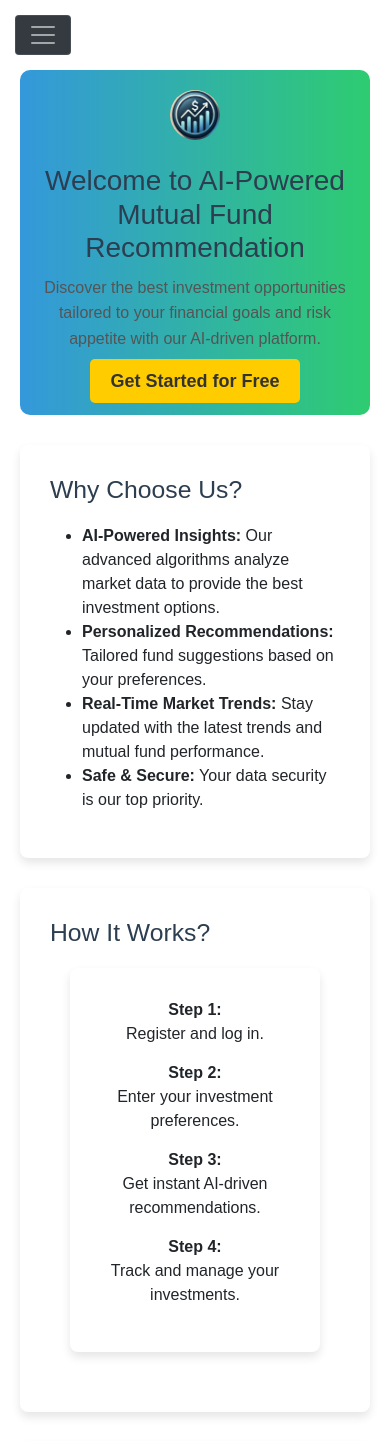
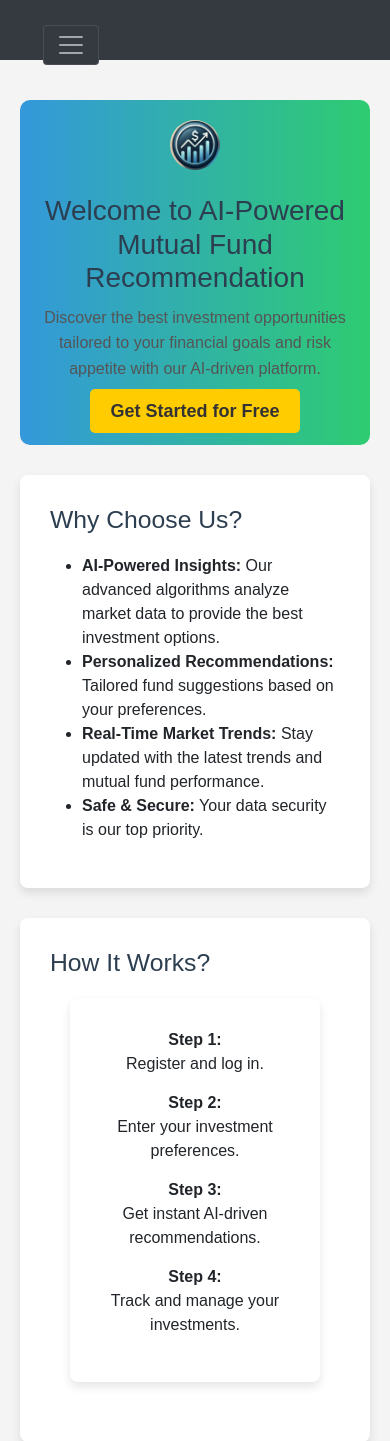
Before and after one commit to ajay9875/Mutual_Fund_Recommender, a Django app: page /landing_page/ in a window 390 px wide. Shown: the top 1441 px of the page. Run offline with Django 5.2, Linux system fonts and the light colour scheme.

Commit message:
Default and Index page Updated for mobile view using bootstrap new1

```diff
--- a/Myapp/static/css/Default.css
+++ b/Myapp/static/css/Default.css
@@ -31,7 +31,7 @@ p {
     padding: 20px 20px;
     text-align: center;
     border-radius: 10px;
-    margin: 10px 20px 30px 20px;
+    margin: 100px 20px 30px 20px;
 }
 .hero h1 {
     font-size: 36px;
--- a/Myapp/templates/Base.html
+++ b/Myapp/templates/Base.html
@@ -10,26 +10,70 @@
     <!-- Bootstrap 5.1.3 CSS -->
     <link href="https://cdn.jsdelivr.net/npm/bootstrap@5.1.3/dist/css/bootstrap.min.css" rel="stylesheet">
     <style>
-        /* Additional Mobile Styles */
+        /* Mobile Menu Styles */
         @media (max-width: 991.98px) {
-            /* Ensure body content doesn't hide behind navbar */
+            /* Fixed header */
+            .navbar {
+                position: fixed;
+                top: 0;
+                left: 0;
+                right: 0;
+                z-index: 1030;
+                height: 60px;
+                background-color: #343a40 !important;
+                padding: 0.5rem 1rem !important;
+            }
+
+            /* Body padding to account for fixed header */
             body {
                 padding-top: 60px;
             }
 
-            /* Make sure main content is below the toggle button */
-            main {
-                position: relative;
-                z-index: 1;
+            /* Mobile menu panel (50% width, slides from left) */
+            .navbar-collapse {
+                position: fixed !important;
+                top: 60px !important;
+                left: -50% !important;
+                width: 50% !important;
+                height: calc(100vh - 60px) !important;
+                background-color: #343a40 !important;
+                transition: left 0.3s ease !important;
+                z-index: 1050 !important;
+                box-shadow: 2px 0 10px rgba(0,0,0,0.2);
+                margin: 0 !important;
+                padding: 20px !important;
+                overflow-y: auto;
+            }
+
+            .navbar-collapse.show {
+                left: 0 !important;
+            }
+
+            /* Nav links styling */
+            .navbar-nav {
+                flex-direction: column !important;
+                width: 100%;
+            }
+
+            .nav-item {
+                padding: 12px 0;
+                border-bottom: 1px solid rgba(255,255,255,0.1);
+            }
+
+            /* Toggle button styling */
+            .navbar-toggler {
+                position: relative !important;
+                z-index: 1060 !important;
+                border: 1px solid rgba(255,255,255,0.1) !important;
             }
 
             /* Dark overlay when menu is open */
             .menu-overlay {
                 position: fixed;
-                top: 0;
+                top: 60px;
                 left: 0;
                 width: 100%;
-                height: 100%;
+                height: calc(100vh - 60px);
                 background-color: rgba(0,0,0,0.5);
                 z-index: 1040;
                 display: none;
@@ -38,6 +82,51 @@
             .navbar-collapse.show + .menu-overlay {
                 display: block;
             }
+
+            /* Ensure content stays below header */
+            main {
+                position: relative;
+                z-index: 1;
+            }
+        }
+
+        /* Desktop Styles */
+        @media (min-width: 992px) {
+            .navbar-collapse {
+                position: static !important;
+                width: auto !important;
+                height: auto !important;
+                background-color: transparent !important;
+                padding-top: 0 !important;
+            }
+
+            .menu-overlay {
+                display: none !important;
+            }
+
+            body {
+                padding-top: 0;
+            }
+        }
+
+        /* Base styles */
+        html {
+            scroll-behavior: smooth;
+        }
+
+        body {
+            font-family: 'Arial', sans-serif;
+            background-color: #f4f4f4;
+            margin: 0;
+            padding: 0;
+        }
+
+        /* Footer styles */
+        footer {
+            position: relative;
+            bottom: 0;
+            width: 100%;
+            height: 60px;
         }
     </style>
     {% block extra_css %}
@@ -47,7 +136,7 @@
 
 <body>
     <!-- Reusable Header -->
-    <nav class="navbar navbar-expand-lg navbar-dark bg-dark sticky-top">
+    <nav class="navbar navbar-expand-lg navbar-dark bg-dark fixed-top">
         <div class="container-fluid">
             <!-- Mobile Toggle Button -->
             <button class="navbar-toggler" type="button"
@@ -145,12 +234,14 @@
         const toggler = document.querySelector('.navbar-toggler');
         const overlay = document.querySelector('.menu-overlay');
 
-        // Close menu when clicking outside or on overlay
-        document.addEventListener('click', function(e) {
-            if (!navbar.contains(e.target) && e.target !== toggler) {
-                const bsCollapse = new bootstrap.Collapse(navbar);
-                bsCollapse.hide();
-            }
+        // Initialize Bootstrap Collapse
+        const bsCollapse = new bootstrap.Collapse(navbar, {
+            toggle: false
+        });
+
+        // Close menu when clicking overlay
+        overlay.addEventListener('click', function() {
+            bsCollapse.hide();
         });
 
         // Toggle overlay when menu opens/closes
@@ -162,15 +253,24 @@
             overlay.style.display = 'none';
         });
 
-        // Close menu when clicking links (mobile only)
+        // Close menu when clicking nav links (mobile only)
         if (window.innerWidth < 992) {
             document.querySelectorAll('.nav-link').forEach(link => {
-                link.addEventListener('click', () => {
-                    const bsCollapse = new bootstrap.Collapse(navbar);
+                link.addEventListener('click', function() {
                     bsCollapse.hide();
                 });
             });
         }
+
+        // Handle window resize
+        window.addEventListener('resize', function() {
+            if (window.innerWidth >= 992) {
+                bsCollapse.show();
+                overlay.style.display = 'none';
+            } else {
+                bsCollapse.hide();
+            }
+        });
     });
     </script>
     {% block js_code %}
```
